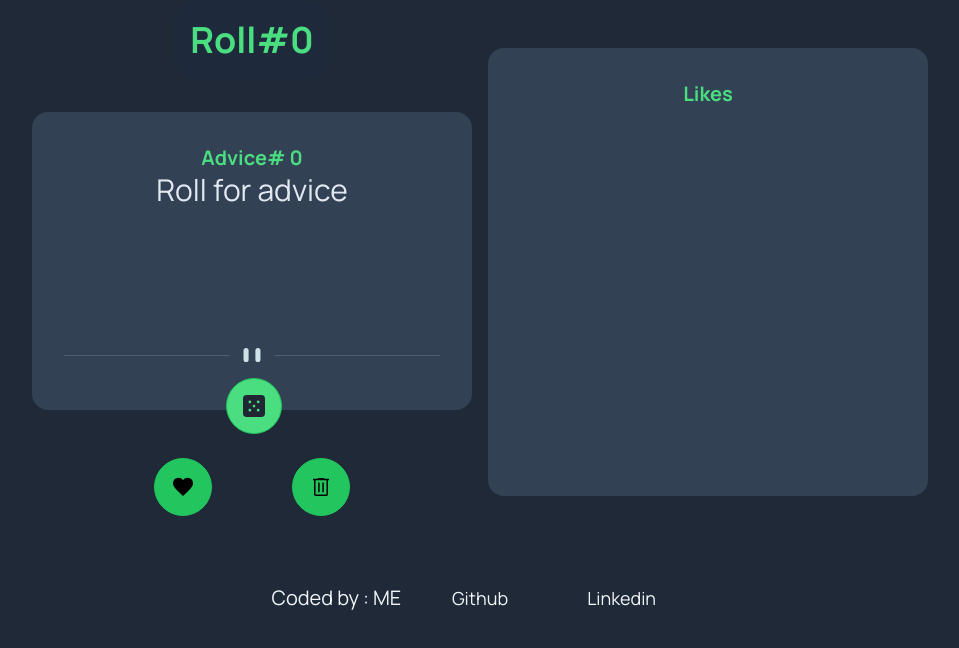
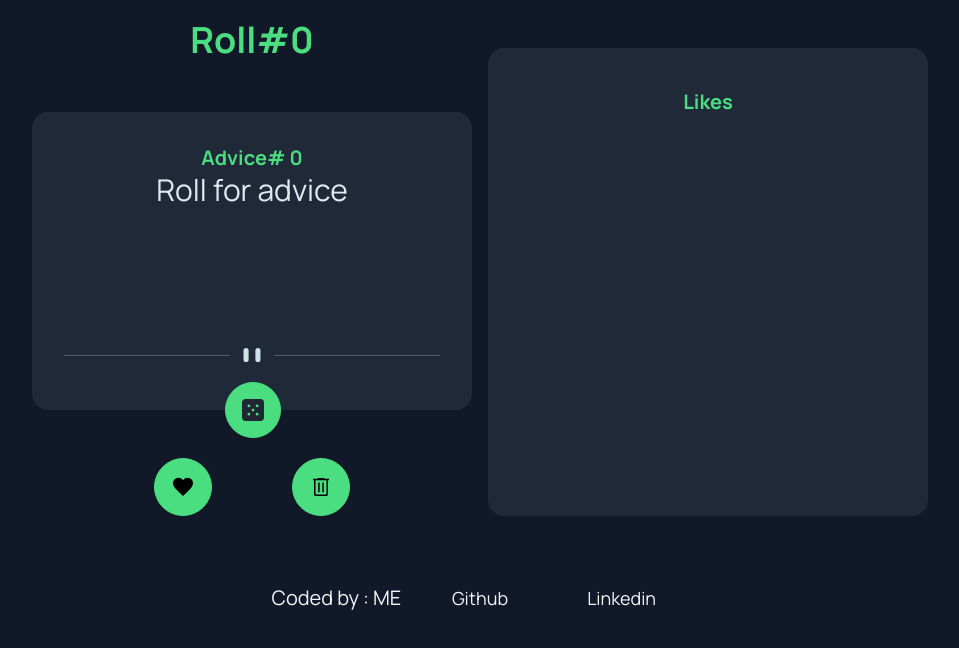
Before and after one commit to Denito37/advice_generator, a React (Vite) app: page / in a window 1280 px wide. Shown: the top 648 px of the page, without its empty margins (160-1119 px from the left). Built offline with nearby package versions, Linux system fonts and the light colour scheme.

Commit message:
color scheme changed

```diff
--- a/src/components/buttons.jsx
+++ b/src/components/buttons.jsx
@@ -4,8 +4,8 @@ export default function Buttons({save, trash}){
 
     return(
         <div className="grid grid-cols-2 w-fit mx-auto my-12 gap-20">
-            <button onClick={save} className="btn border border-green-500 bg-green-500 rounded-full p-4 w-fit"><img src={Like} alt="Like" /></button>
-            <button onClick={trash} className="btn border border-green-500 bg-green-500 rounded-full p-4 w-fit"><img src={Delete} alt="delete" /></button>
+            <button onClick={save} className="btn border border-green-400 bg-green-400 rounded-full p-4 w-fit"><img src={Like} alt="Like" /></button>
+            <button onClick={trash} className="btn border border-green-400 bg-green-400 rounded-full p-4 w-fit"><img src={Delete} alt="delete" /></button>
         </div>
     )
 }
--- a/src/components/header.jsx
+++ b/src/components/header.jsx
@@ -2,7 +2,7 @@
 export default function Header({count}){
     return(
         <>
-            <header className="px-4 py-1 w-fit mx-auto rounded-3xl bg-slate-800">
+            <header className="px-4 py-1 w-fit mx-auto rounded-3xl">
                 <h1 className="my-4 text-center text-4xl font-bold text-green-400">
                     Roll#{count}
                 </h1>
--- a/src/components/likes.jsx
+++ b/src/components/likes.jsx
@@ -5,9 +5,9 @@ export default function Likes({storage}){
     const likeList = storage.map(store =><li key={key++}>{store}</li>)
 
     return(
-        <section className="bg-slate-700 rounded-2xl max-w-md max-h-[28rem] overflow-y-scroll md:min-w-full mx-auto my-12 p-8">
-            <h4 className=" text-green-400 font-bold text-center text-xl">Likes</h4>
-            <p className="text-slate-200 text-xl p-6">{likeList}</p>
+        <section className="bg-gray-800 rounded-2xl max-w-md md:min-w-full mx-auto my-12 p-8">
+            <h4 className=" text-green-400 py-2 font-bold text-center text-xl">Likes</h4>
+            <p className="text-slate-200 text-xl p-6 max-h-[28rem] overflow-y-scroll">{likeList}</p>
         </section>
     )
 }
--- a/src/components/rollAdvice.jsx
+++ b/src/components/rollAdvice.jsx
@@ -8,12 +8,12 @@ export default function Advice({counter , setQuote, advice, id}){
 
     return(
         <>
-            <section className="grid bg-slate-700 max-w-md min-h-fit border-0 rounded-2xl p-8 mx-auto my-8 relative ">
+            <section className="grid bg-gray-800 max-w-md min-h-fit border-0 rounded-2xl p-8 mx-auto my-8 relative ">
                 <h4 className=" text-green-400 text-center text-xl font-bold">Advice# {id} </h4>
                 <p className=" text-slate-200 text-center pb-2 h-40 text-3xl overflow-scroll">{advice}</p>
                 <img src={DividerDesktop} alt="divider" className="my-4" />
                 <button
-                className="dice md:hover:animate-spin border border-green-500 text-white bg-green-400 p-4 mx-auto my-2 w-14 h-14 rounded-full" onClick={getQuote}>
+                className=" md:hover:animate-spin border border-green-400 bg-green-400 p-4 my-2 w-14 h-14 rounded-full absolute bottom-[-2.25rem] left-[43.8%]" onClick={getQuote}>
                     <img src={Dice} alt="roll dice" className=" transition-all" />
                 </button>
             </section>
--- a/src/index.css
+++ b/src/index.css
@@ -10,13 +10,7 @@
   font-weight: 400;
 }
 body{
-  --tw-bg-opacity: 1;
-    background-color: rgb(31 41 55 / var(--tw-bg-opacity));
-}
-.dice{
-  position: absolute;
-  bottom: -2rem;
-  left: 44%;
+  background-color: #111827;
 }
 .btn img{
   width: 1.5rem;
```
